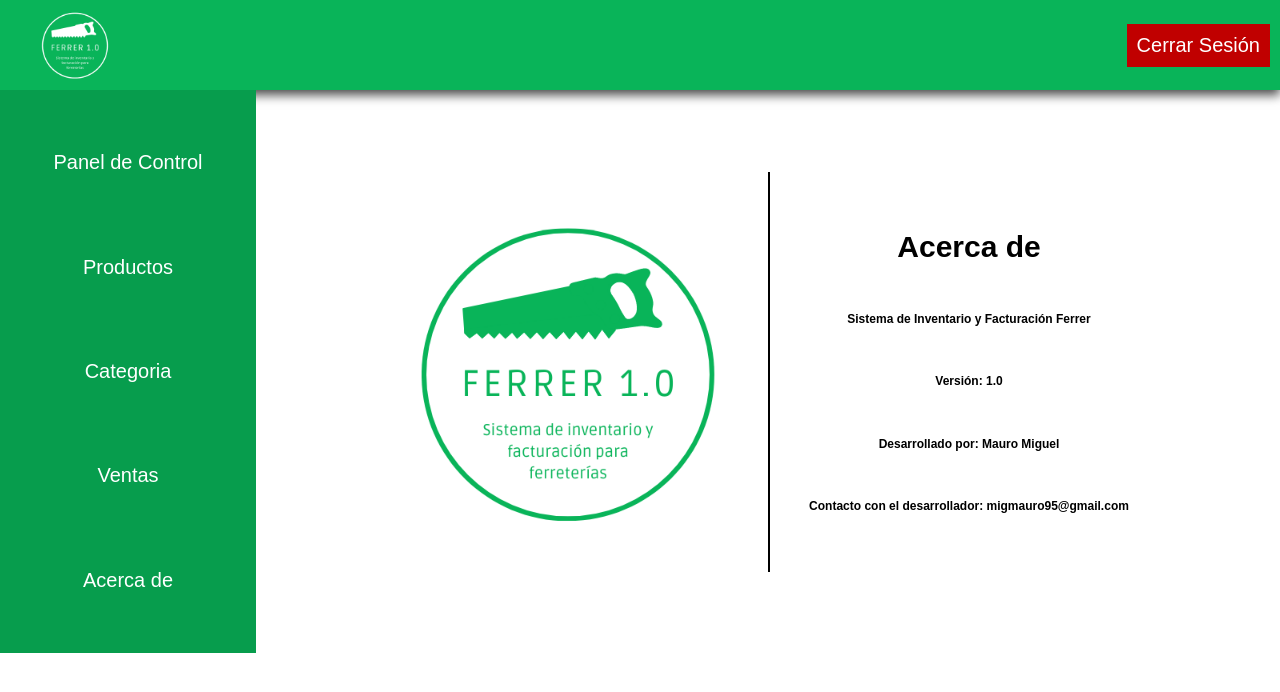
After one commit to MauCoden95/ferrer, a PHP site: page /PAGINAS/Acercade.php in a window 1280 px wide. The commit adds this page. Shown: the top 692 px of the page. Run offline with PHP 8.4, Linux system fonts and the light colour scheme; some libraries are stand-ins or nearby versions; some web fonts are replaced.

Commit message:
Add files via upload

```diff
--- a/ASSETS/Inicio.css
+++ b/ASSETS/Inicio.css
@@ -62,7 +62,7 @@ body{
 
 #container{
     width: 100%;
-    height: 61.8rem;
+    height: 56.3rem;
     display: flex;
     align-items: center;
 }
@@ -113,7 +113,7 @@ body{
 
 .change-password,
 .change-username,
-.user-info{
+.info-user{
     width: 30rem;
     min-height: 30rem;
     border: .1rem solid #079d4d;
@@ -156,3 +156,44 @@ body{
     font-size: 1.5rem;
     padding: 1rem;
 }
+
+
+
+
+
+
+
+
+
+/*ACERCA DE*/
+.about-content{
+    width: 80rem;
+    height: 40rem;
+    display: flex;
+    align-items: center;
+    justify-content: space-between;
+}
+
+.about-content img{
+    width: 50%;
+}
+
+.about-content .info-system{
+    width: 50%;
+    height: 100%;
+    padding: 1rem;
+    display: flex;
+    flex-direction: column;
+    align-items: center;
+    justify-content: space-evenly;
+    border-left: .2rem solid black;
+    text-align: center;
+}
+
+.info-system h2{
+    font-size: 3rem;
+}
+
+.info-system h3{
+    font-size: 1.2rem;
+}
--- /dev/null
+++ b/PAGINAS/Acercade.php
@@ -0,0 +1,34 @@
+<?php
+    require_once './Includes.php';
+?>
+         <navbar id="nav">
+            <ul>
+                <li><a href="./Inicio.php">Panel de Control</a></li>
+                <li><a href="#">Productos</a></li>
+                <li><a href="#">Categoria</a></li>
+                <li><a href="#">Ventas</a></li>
+                <li><a href="./Acercade.php">Acerca de</a></li>
+            </ul>
+        </navbar>
+
+        <div class="content-div">
+           <div class="about-content">
+               <img src="../ASSETS/IMG/Logo.png" alt="Logo">
+
+               <div class="info-system">
+                    <h2>Acerca de</h2>
+                    <h3>Sistema de Inventario y Facturación Ferrer</h3>
+                    <h3>Versión: 1.0</h3>
+                    <h3>Desarrollado por: Mauro Miguel</h3>
+                    <h3>Contacto con el desarrollador: migmauro95@gmail.com</h3>
+                </div>
+           </div>
+
+
+        </div>
+    </section>
+
+
+
+    </body>
+</html>
--- a/PAGINAS/Includes.php
+++ b/PAGINAS/Includes.php
@@ -25,12 +25,3 @@
     </header>
 
     <section id="container">
-        <navbar id="nav">
-            <ul>
-                <li><a href="./Inicio.php">Panel de Control</a></li>
-                <li><a href="#">Productos</a></li>
-                <li><a href="#">Categoria</a></li>
-                <li><a href="#">Ventas</a></li>
-                <li><a href="#">Acerca de</a></li>
-            </ul>
-        </navbar>
```
Also changed, not shown: FUNCIONALIDADES/CrearUsuario.php (+13 -6 lines), PAGINAS/Inicio.php (+9 -0 lines).
